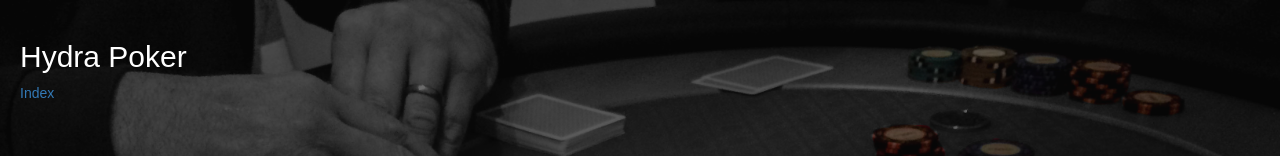
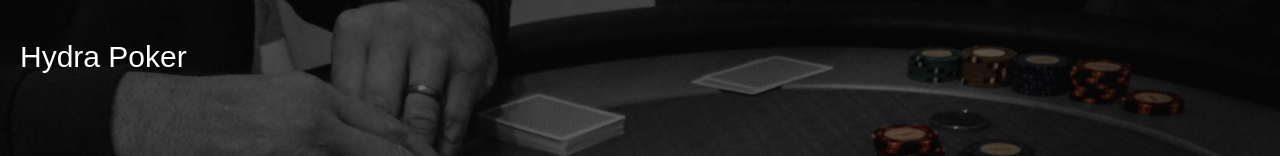
Before and after one commit to green-fox-academy/zodiac-hydra, a React (Create React App) app: page / in a window 1280 px wide. Shown: the top 156 px of the page. Built offline with nearby package versions, Linux system fonts and the light colour scheme.

Commit message:
Link teleted for test

```diff
--- a/src/components/Nav.js
+++ b/src/components/Nav.js
@@ -11,7 +11,6 @@ export class Nav extends React.Component {
     return (
       <div className="App-header">
         <h2>Hydra Poker</h2>
-        <Link to="http://www.index.hu">Index</Link>
       </div>
 
     )
```
